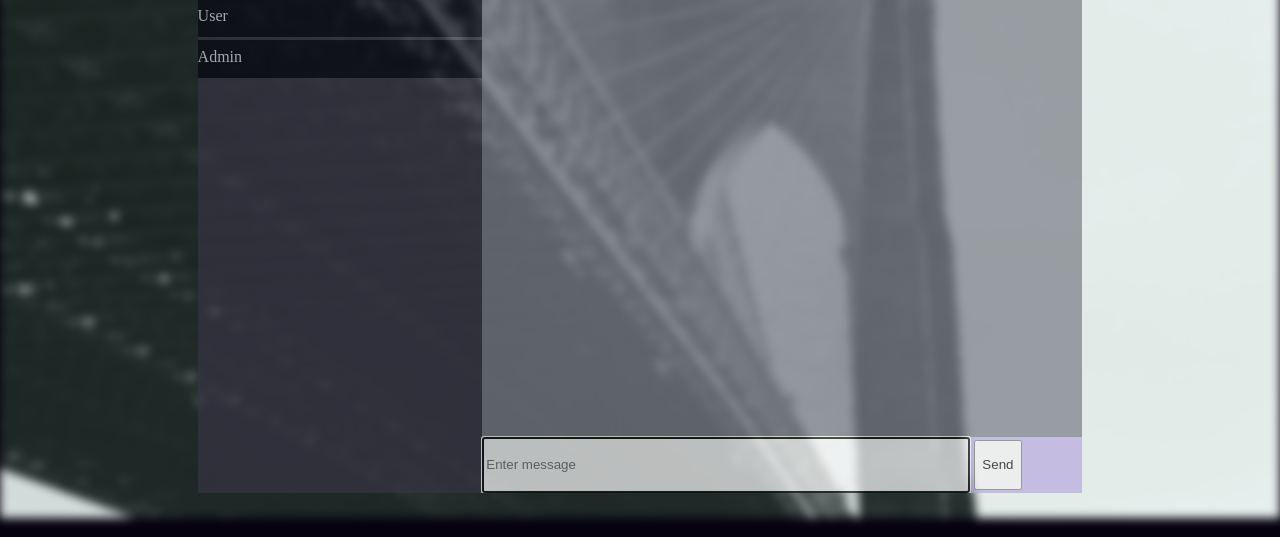
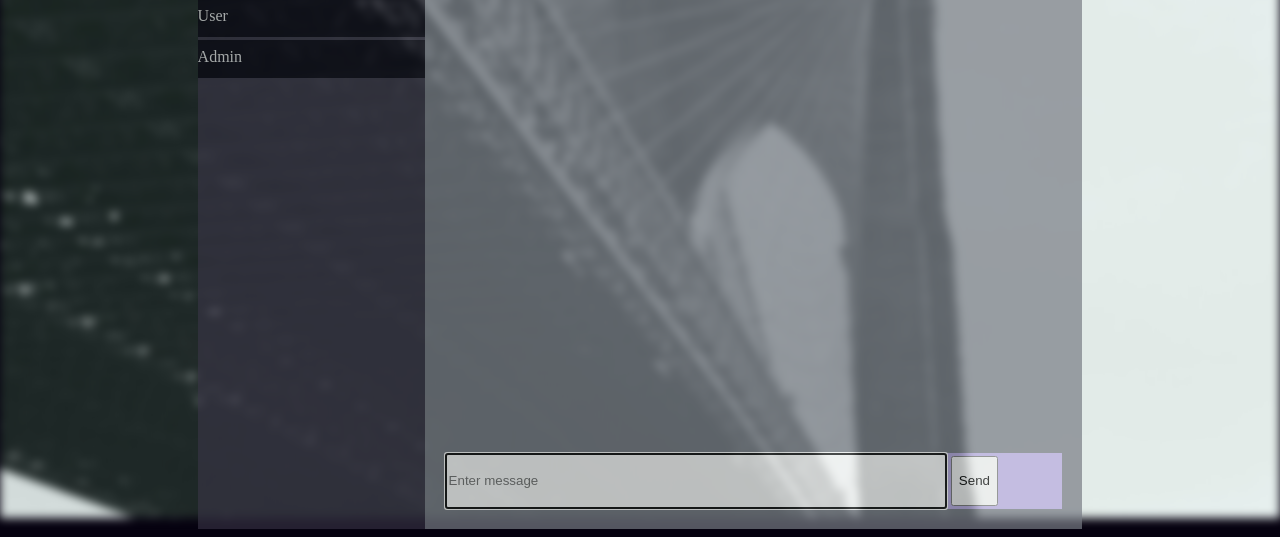
Before and after one commit to srdz131/node-chat-app, a website: page public/index.html in a window 1280 px wide. Shown: the part 282-819 px from the top of the page. Drawn offline with nearby package versions, Linux system fonts and the light colour scheme; no server answers.

Commit message:
Fixed overflow problem and added scrollbar style for -webkit

```diff
--- a/public/css/style.css
+++ b/public/css/style.css
@@ -15,7 +15,6 @@ body{
   opacity: 0.9;
   font-family: 'Dancing Script', cursive;
   font-size: 50px;
-  margin-top: 0px;
 }
 .flex-container::before{
   content: "";
@@ -85,9 +84,15 @@ body{
   border-left: 1px solid white;
   border-right: 1px solid white;
 }
+.msg-cnt{
+  height: 500px;
+  overflow: scroll;
+  overflow-x:hidden;
+}
 #messages {
   color: white;
   list-style-type: none;
+
 }
 #messages li{
   width: 250px;
@@ -97,7 +102,7 @@ body{
   border: 1px solid black;
 }
 .mainchat footer{
-  position: absolute;
+  position: relative;
   bottom: 0px;
   right: 0px;
   left: 0px;
@@ -111,3 +116,16 @@ body{
 #message-form button{
   height: 50px;
 }
+
+::-webkit-scrollbar {
+    width: 12px;
+}
+::-webkit-scrollbar-track {
+    -webkit-box-shadow: inset 0 0 6px rgba(0,0,0,0.3);
+    border-radius: 10px;
+}
+
+::-webkit-scrollbar-thumb {
+    border-radius: 10px;
+    -webkit-box-shadow: inset 0 0 6px rgba(0,0,0,0.8);
+}
--- a/public/index.html
+++ b/public/index.html
@@ -24,9 +24,11 @@
       </main>
     </div>
     <div class="mainchat">
+      <div class="msg-cnt">
     <ol id="messages">
 
     </ol>
+  </div>
     <footer>
     <form id = "message-form">
       <input type="text" name="message" placeholder="Enter message" autofocus autocomplete="off">
```
